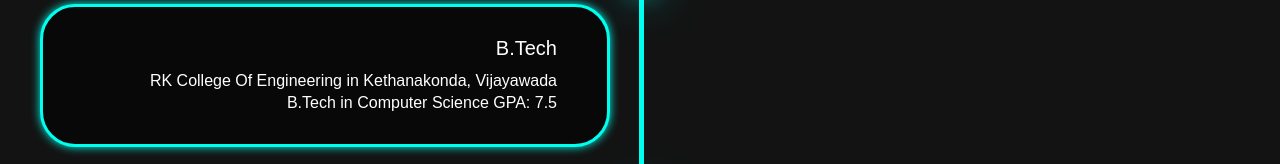
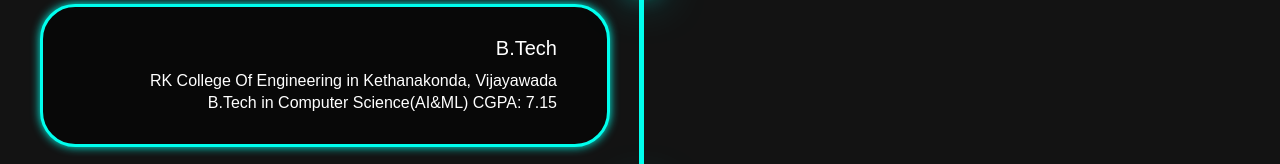
Before and after one commit to Balu143865/Responsive-Portfolio, a plain HTML site: page index.html in a window 1280 px wide. Shown: the part 1630-1794 px from the top of the page. Drawn offline with nearby package versions, Linux system fonts and the light colour scheme.

Commit message:
Update index.html

```diff
--- a/index.html
+++ b/index.html
@@ -70,7 +70,7 @@
                     <div class="timeline-content">
                         <h3>High School</h3>
                         <p> A.P.T.W.R.S Of Excellence Srisailam Dam, Kurnool District <br>
-                            Secondary School GPA:9.6</p>
+                            Secondary School GPA: 9.6</p>
                     </div>
 
             </div>
@@ -94,7 +94,7 @@
                     <div class="timeline-content">
                         <h3>B.Tech</h3>
                         <p> RK College Of Engineering in Kethanakonda, Vijayawada <br>
-                            B.Tech in Computer Science GPA: 7.5</p>
+                            B.Tech in Computer Science(AI&ML) CGPA: 7.15</p>
                     </div>
 
             </div>
```
